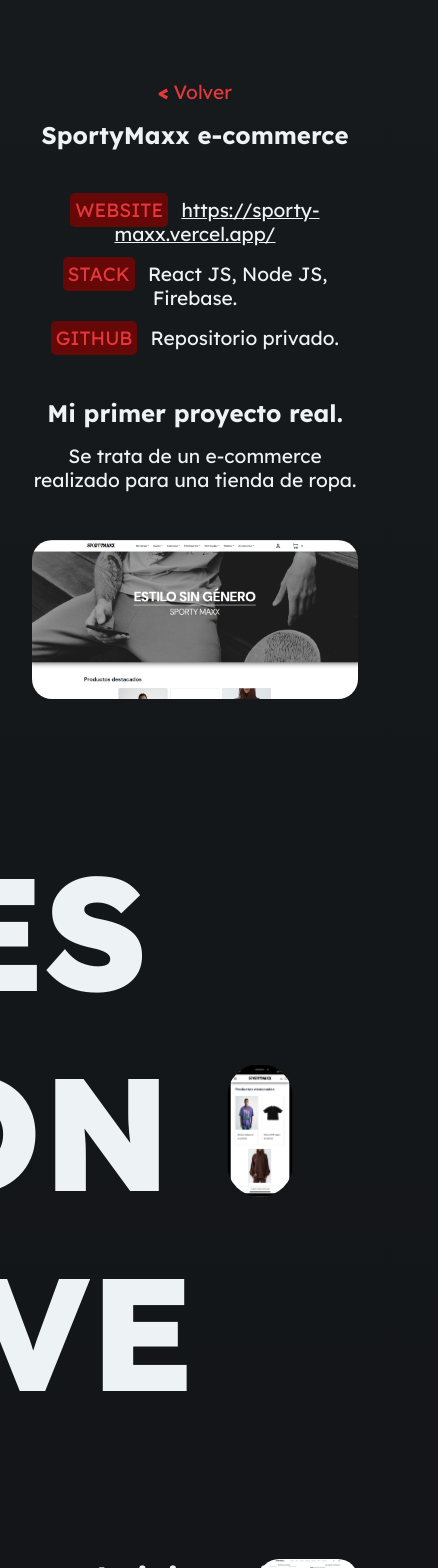
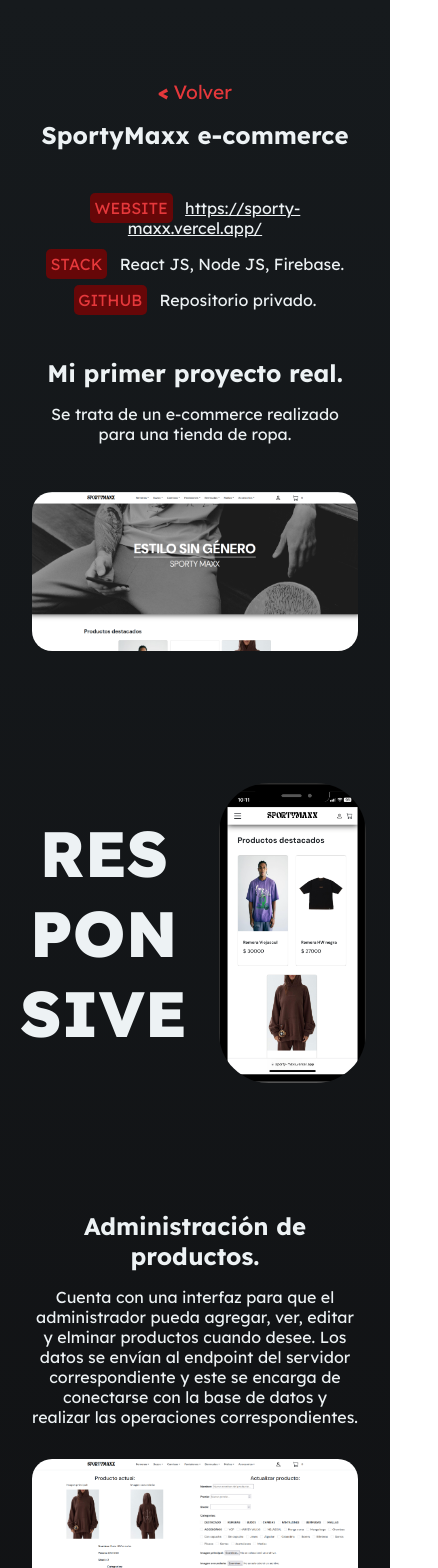
Before and after one commit to valentinoaraya/my-portfolio, a React (Vite) app: page /project-detail/sportymaxx-e-commerce in a window 390 px wide. Shown: the top 1568 px of the page, 438 px wide, since content can reach past the window. Built offline with nearby package versions, Linux system fonts and the light colour scheme.

Commit message:
Todo responsive

```diff
--- a/src/components/ProjectDetail/ProjectDetail.css
+++ b/src/components/ProjectDetail/ProjectDetail.css
@@ -12,7 +12,7 @@
 }
 
 .divProjectDetail{
-    margin: 3rem 0;
+    margin: 3rem 5rem;
     max-width: 1300px;
     width: 100%;
 }
@@ -86,7 +86,7 @@
         align-items: center;
         margin-left: 1rem;
         .imgDemoResponsive{
-            width: 50%;
+            height: 643px;
             border-radius: 50px;
         }
     }
@@ -109,6 +109,9 @@
     }
     .imgProject{
         width: 50%;
+        display: flex;
+        justify-content: center;
+        align-items: center;
     }
 }
 
@@ -120,3 +123,76 @@
 .invertContent{
     flex-direction: row-reverse;
 }
+
+@media screen and (max-width: 1020px){
+    .informationProjectContainer{
+        flex-direction: column;
+        .dataProject{
+            width: 100%;
+            margin: 0 0 2rem 0;
+        }
+        .imgProject{
+            width: 100%;
+        }
+    }
+    .demoResponsiveSection{
+        .responsiveText{
+            p{
+                font-size: 7rem;
+            }
+        }
+        .imgResponsive{
+            .imgDemoResponsive{
+                height: 500px;
+            }
+        }
+    }
+}
+
+@media screen and (max-width: 780px){
+
+    .divProjectDetail{
+        margin: 3rem 2rem;
+    }
+
+    .demoResponsiveSection{
+        .responsiveText{
+            p{
+                font-size: 5rem;
+            }
+        }
+        .imgResponsive{
+            .imgDemoResponsive{
+                height: 400px;
+            }
+        }
+    }
+}
+
+@media screen and (max-width: 600px){
+
+    p{
+        font-size: 1rem;
+    }
+
+    .informationProjectContainer{
+        .dataProject{
+            h3{
+                font-size: 1.5rem;
+            }
+        }
+    }
+
+    .demoResponsiveSection{
+        .responsiveText{
+            p{
+                font-size: 4rem;
+            }
+        }
+        .imgResponsive{
+            .imgDemoResponsive{
+                height: 300px;
+            }
+        }
+    }
+}
```
